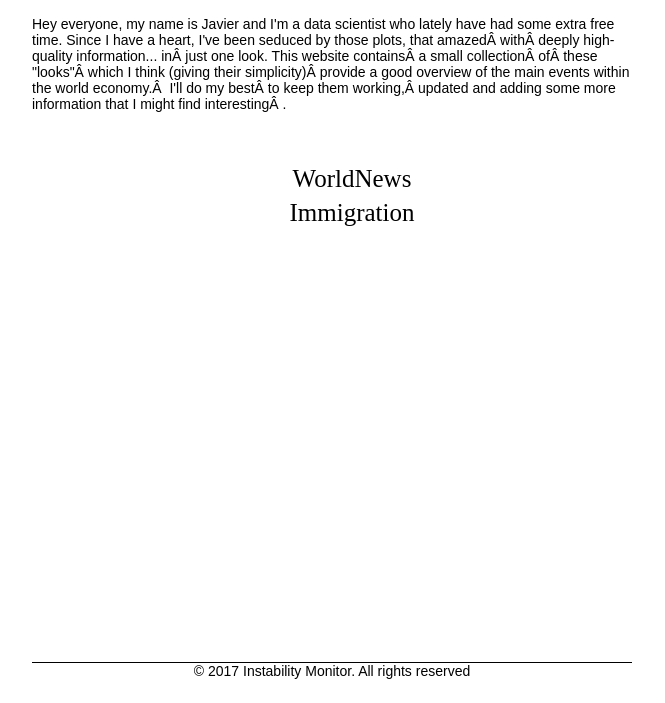
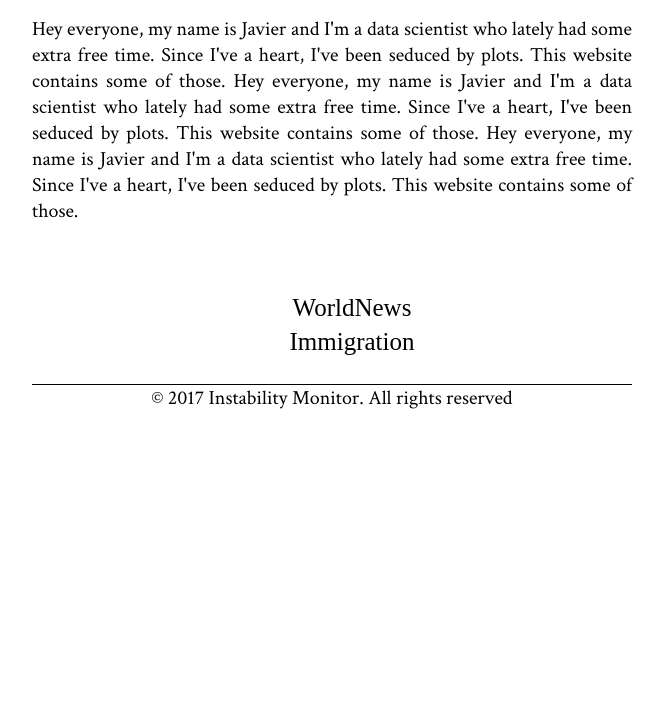
Before and after one commit to JavierFdelR/JavierFdelR.github.io, a plain HTML site: page index.html in a window 1280 px wide. Shown: the part 164-867 px from the top of the page, without its empty margins (308-973 px from the left). After the commit the page ends 800 px from the top, so only its background shows below. Drawn offline with nearby package versions, Linux system fonts and the light colour scheme; a web font is replaced by a local one.

Commit message:
looking good

```diff
--- a/index.html
+++ b/index.html
@@ -33,14 +33,12 @@
     <div id="wrapper">
 
       <div id="into">
-        Hey everyone, my name is Javier and I'm a data scientist who lately have had some extra free time. Since I have a heart, I've been seduced by those plots, that amazed with deeply high-quality information... in just one look.
-This website contains a small collection of these "looks" which I think (giving their simplicity) provide a good overview of the main events within the world economy.
-I'll do my best to keep them working, updated and adding some more information that I might find interesting .
+        Hey everyone, my name is Javier and I'm a data scientist who lately had some extra free time. Since I've a heart, I've been seduced by plots. This website contains some of those. Hey everyone, my name is Javier and I'm a data scientist who lately had some extra free time. Since I've a heart, I've been seduced by plots. This website contains some of those. Hey everyone, my name is Javier and I'm a data scientist who lately had some extra free time. Since I've a heart, I've been seduced by plots. This website contains some of those.
       </div>
 
       <div id="vistas">
         <ul>
-          <li><a href="world-news.html">WorldNews</a></li>
+          <li><a href="http://nbviewer.jupyter.org/url/JavierFdelR.github.io/Vistas/Biggest%20economies.ipynb" target="_blank" >WorldNews</a></li>
           <li><a href="immigration.html">Immigration</a></li>
         </ul>
       </div>
--- a/style.css
+++ b/style.css
@@ -17,7 +17,7 @@ body{
 #header #title{
   margin-top:30px;
   color: black;
-    font-size: 65px;
+  font-size: 80px;
   font-family: "Oswald";
   font-weight: bold;
 }
@@ -29,34 +29,25 @@ body{
   font-family: "Sarina";
 }
 
-
 #wrapper{
   width: 600px;
-  height: auto;
+  height: 400px;
   margin: 0px auto;
-  font-size: 14px;
 }
 
-  #intro{
-    /*border: 1px solid black;*/
-    height: 500px;
+#wrapper #into{
+  height: 250px;
+  font-family: "Crimson Text";
+  font-size: 20px;
   text-align: justify;
-    font-family: "Crimson Text"
 }
 
-  #vistas{
-    /*border: 1px solid black;*/
-    margin-top: 50px;
-    height: 500px;
-    text-align: center;
-    font-family: "Sarina";
-    font-size: 25px;
-  }
+
 #wrapper #vistas{
-    margin-top:50px;
   color: black;
   font-size: 25px;
   font-family: "Sarina";
+  text-align: center;
 }
 
 #wrapper #vistas ul li{
@@ -79,7 +70,8 @@ body{
 }
 
 #footer{
-    height: 40px;
     text-align: center;
     border-top: 1px solid black;
+    font-family: "Crimson Text";
+    font-size: 20px;
   }
```
Lines whose indentation alone changed are shown as unchanged.
